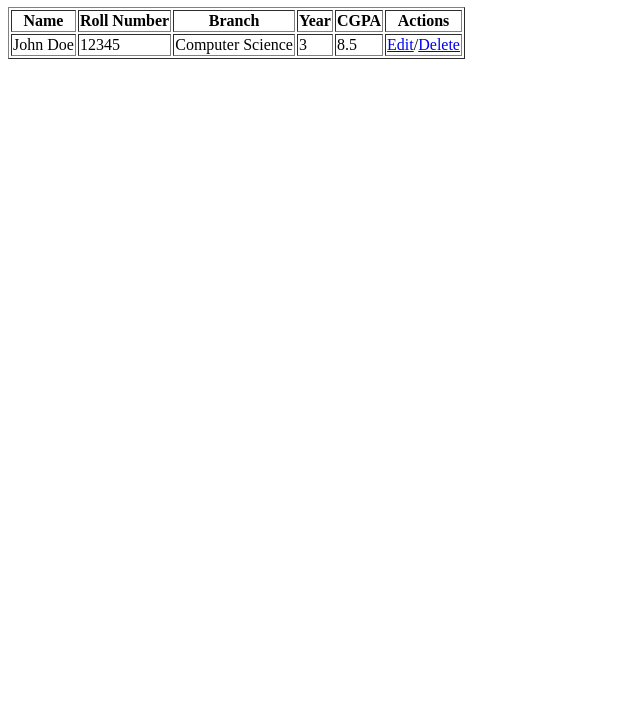
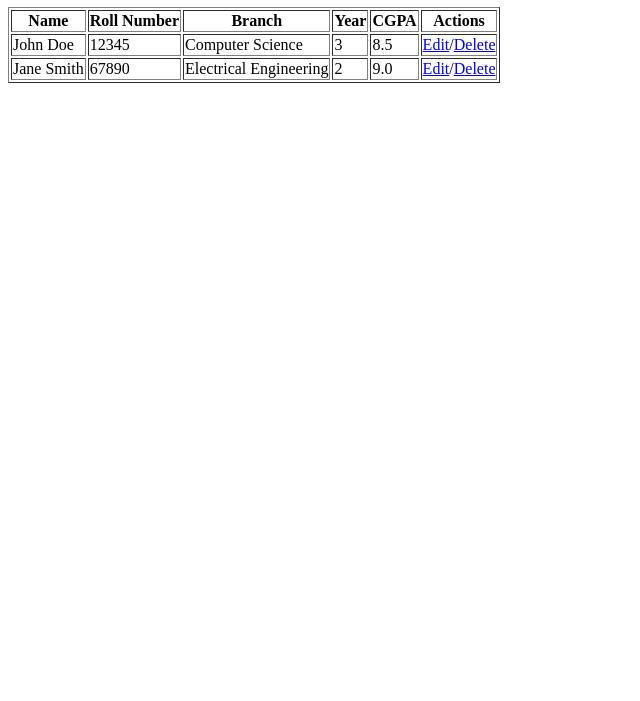
Before and after one commit to RamTeja-ops/FSDProject, a plain HTML site: page viewStudents.html in a window 1280 px wide. Shown: the part 99-800 px from the top of the page, without its empty margins (0-640 px from the left). Drawn offline with Linux system fonts and the light colour scheme.

Commit message:
I am done with the 1stphase of FSD --> html part

```diff
--- a/viewStudents.html
+++ b/viewStudents.html
@@ -30,6 +30,14 @@
             <td>8.5</td>
             <td><a href="modifyDetails.html">Edit</a>/<a href="#">Delete</a></td>
         </tr>
+        <tr>
+            <td>Jane Smith</td>
+            <td>67890</td>
+            <td>Electrical Engineering</td>
+            <td>2</td>
+            <td>9.0</td>
+            <td><a href="modifyDetails.html">Edit</a>/<a href="#">Delete</a></td>
+        </tr>
     </table>
 </body>
 </html>
```
